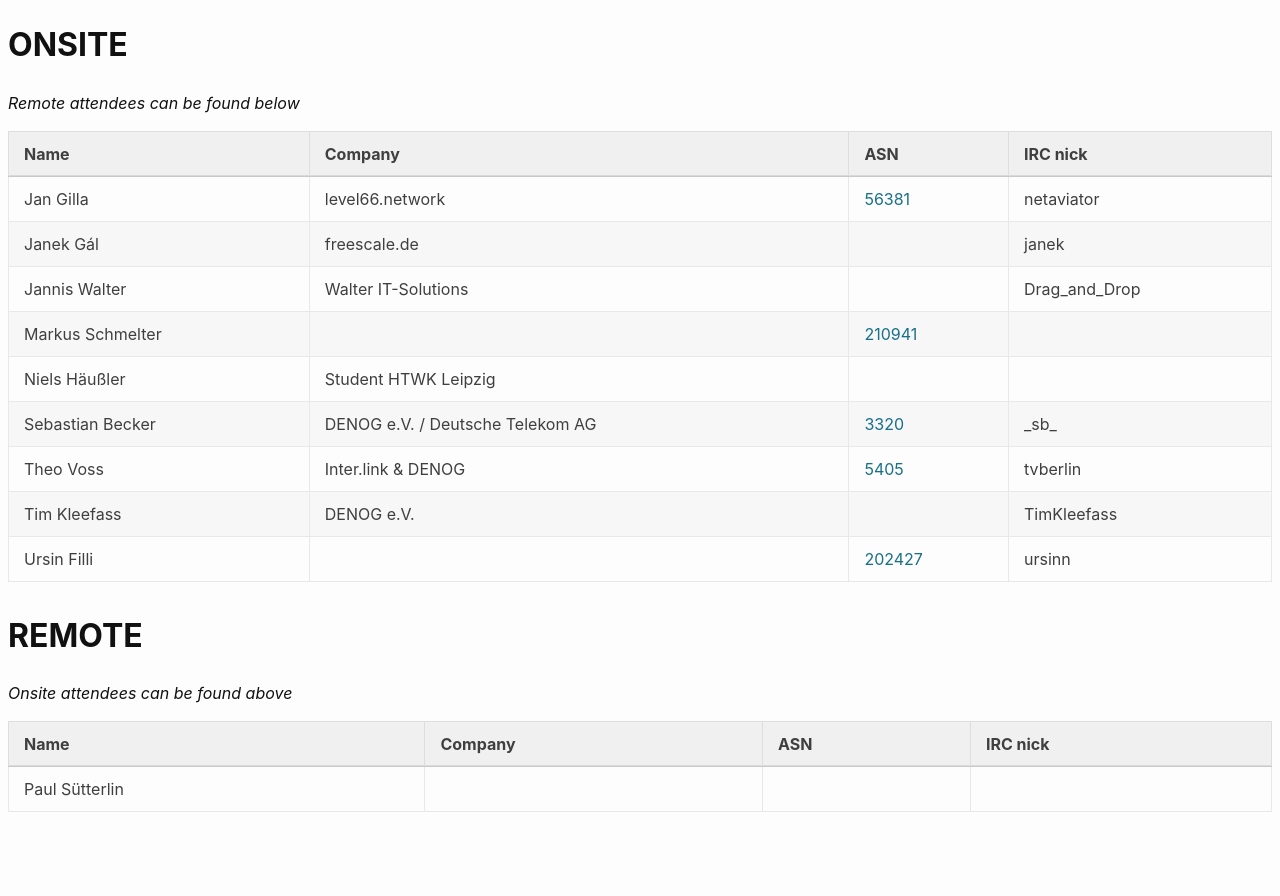
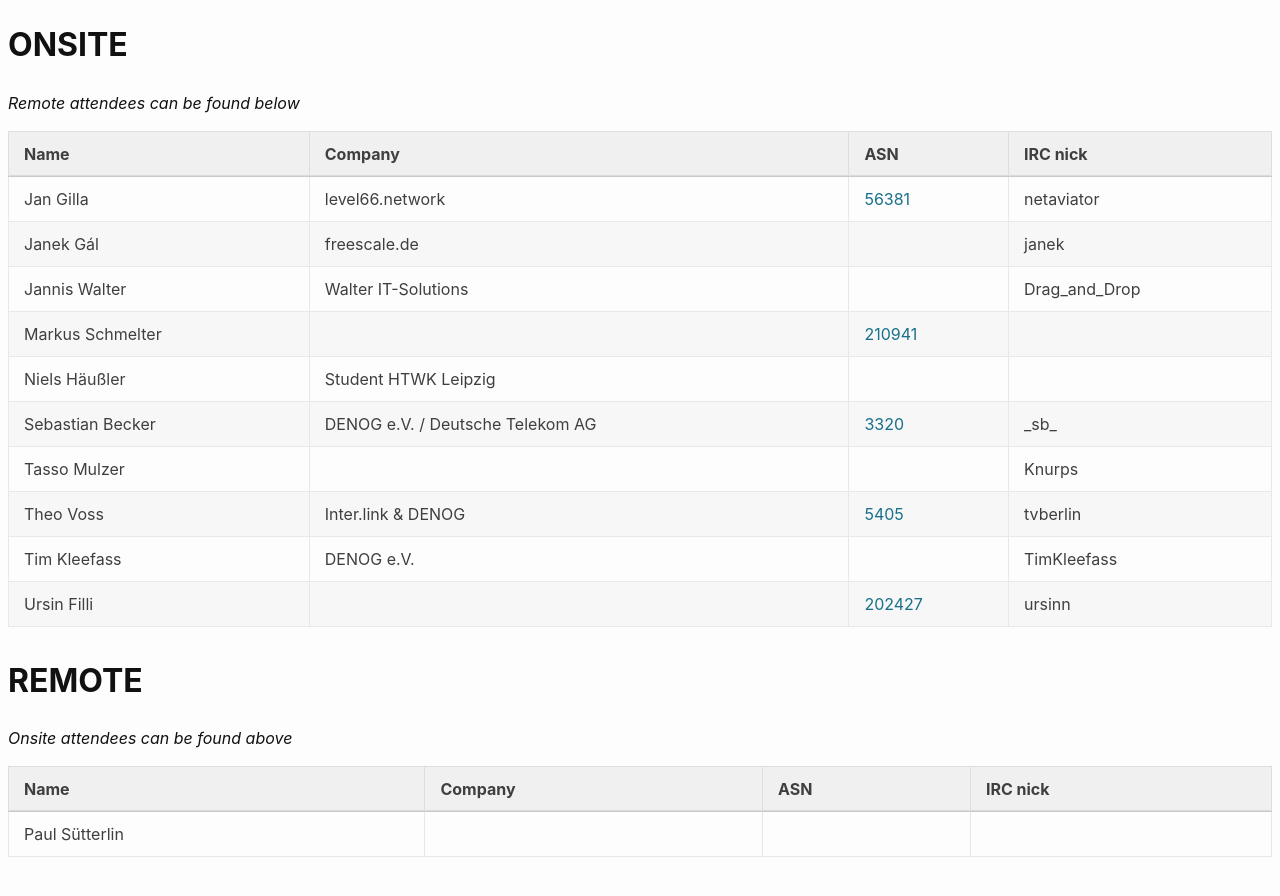
Before and after one commit to denog/pretix-attendeelist, a Jekyll site: the page built from denog16/index.markdown, in a window 1280 px wide. Shown: the top 896 px of the page. Built offline with Jekyll 4.4.1, drawn with Linux system fonts in a browser that asks for light colours.

Commit message:
Latest data: Wed Jul  3 21:47:44 UTC 2024

```diff
--- a/_data/attendees_denog16_onsite.json
+++ b/_data/attendees_denog16_onsite.json
@@ -36,6 +36,12 @@
     "asn": "3320"
   },
   {
+    "name": "Tasso Mulzer",
+    "company": null,
+    "irc": "Knurps",
+    "asn": null
+  },
+  {
     "name": "Theo Voss",
     "company": "Inter.link & DENOG",
     "irc": "tvberlin",
```
